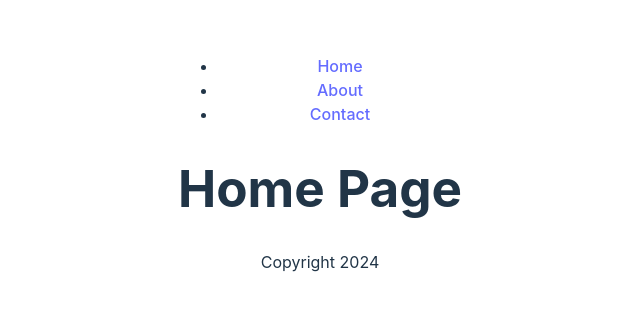
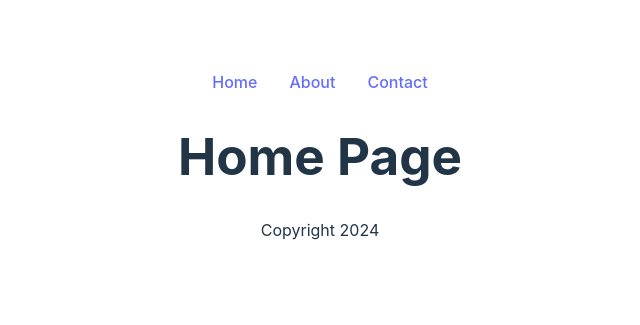
Before and after one commit to AlbertoBarrago/vanilla-vite, a website built with Vite: page index.html in a window 1280 px wide. Shown: the part 236-561 px from the top of the page, without its empty margins (320-960 px from the left). Built offline with nearby package versions, Linux system fonts and the light colour scheme.

Commit message:
Improved style and added --legacy

```diff
--- a/src/style.css
+++ b/src/style.css
@@ -82,6 +82,23 @@ button:focus-visible {
   outline: 4px auto -webkit-focus-ring-color;
 }
 
+nav {
+    display: flex;
+    justify-content: center;
+    margin-bottom: 1em;
+}
+
+nav ul {
+    display: flex;
+    list-style: none;
+    margin: 0;
+    padding: 0;
+}
+
+nav ul li {
+    margin: 0 1em;
+}
+
 @media (prefers-color-scheme: light) {
   :root {
     color: #213547;
```
Also changed, not shown: 1 other file.
